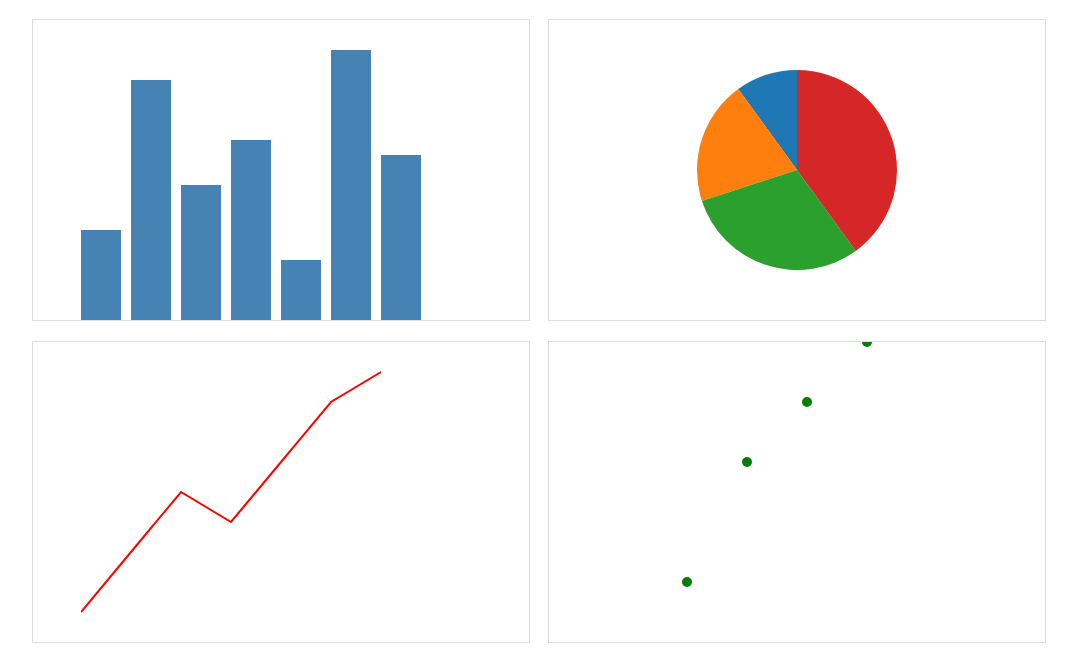
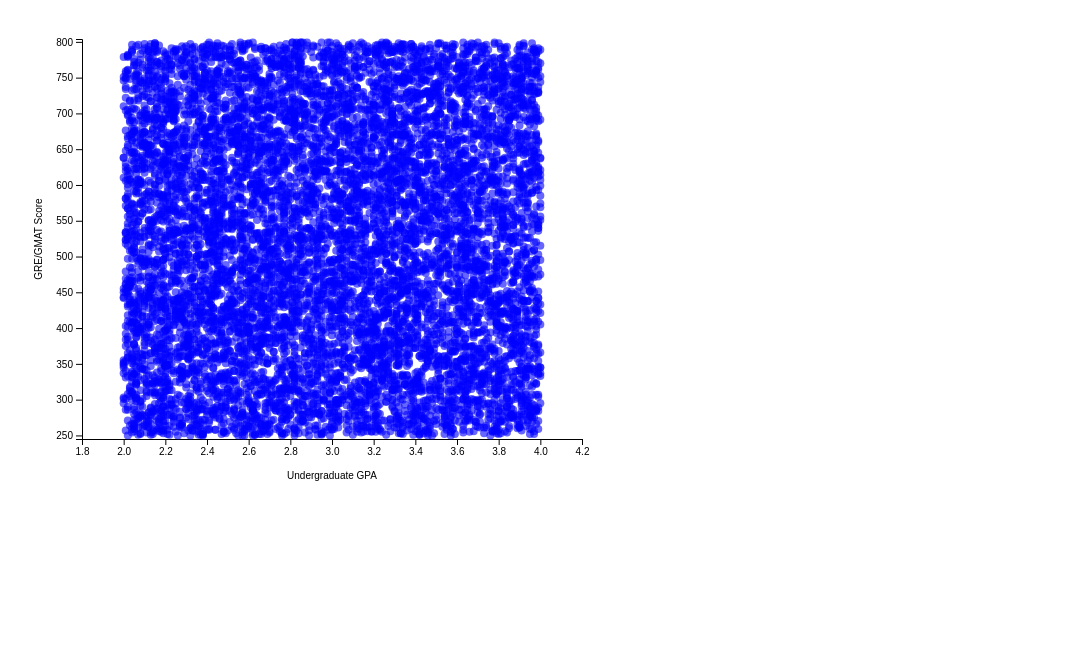
Before and after one commit to BradPohl/d3_dashboard, a plain HTML site: page index.html in a window 1280 px wide. Shown: the part 61-712 px from the top of the page, without its empty margins (102-1179 px from the left). Drawn offline with nearby package versions, Linux system fonts and the light colour scheme.

Commit message:
Created scatter plot, added data, reorganized file structure

```diff
--- a/index.html
+++ b/index.html
@@ -10,11 +10,13 @@
 <body>
     <h1>D3.js Dashboard</h1>
     <div class="dashboard">
-        <div id="chart1"></div>
-        <div id="chart2"></div>
+        <div id="scatter"></div>
+        <!-- <div id="chart2"></div>
         <div id="chart3"></div>
-        <div id="chart4"></div>
+        <div id="chart4"></div> -->
     </div>
-    <script src="script.js"></script>
+    <script src="js/dataloader.js"></script>
+    <script src="js/chart1.js"></script>
+    <script src="js/main.js"></script>
 </body>
 </html>
--- /dev/null
+++ b/js/chart1.js
@@ -0,0 +1,51 @@
+function createScatterPlot(data) {
+    const width = 500, height = 400, margin = {top:20, right:30, bottom:50, left:50};
+
+
+    const svg = d3.select("#scatter")
+        .append("svg")
+        .attr("width", width+margin.left+margin.right)
+        .attr("height", height+margin.top+margin.bottom)
+        .append("g")
+        .attr("transform", `translate(${margin.left}, ${margin.top})`);
+
+    const xScale = d3.scaleLinear()
+        .domain([d3.min(data, d=>d.gpa)-.2, d3.max(data, d=> d.gpa)+.2])
+        .range([0,width]);
+
+    const yScale = d3.scaleLinear()
+        .domain([d3.min(data, d => d.gre_gmat)-5, d3.max(data, d=>d.gre_gmat)+5])
+        .range([height, 0]);
+
+    //x axis
+    svg.append("g")
+        .attr("transform", `translate(0,${height})`)
+        .call(d3.axisBottom(xScale))
+        .append("text")
+        .attr("x", width/2)
+        .attr("y", 40)
+        .attr("fill", "black")
+        .attr("text-anchor", "middle")
+        .text("Undergraduate GPA");
+
+    //y axis
+    svg.append("g")
+        .call(d3.axisLeft(yScale))
+        .append("text")
+        .attr("transform", "rotate(-90)")
+        .attr("x", -height/2)
+        .attr("y", -40)
+        .attr("fill", "black")
+        .attr("text-anchor", "middle")
+        .text("GRE/GMAT Score");
+
+    svg.selectAll("circle")
+        .data(data)
+        .enter()
+        .append("circle")
+        .attr("cx", d=>xScale(d.gpa))
+        .attr("cy", d=>yScale(d.gre_gmat))
+        .attr("r", 4)
+        .attr("fill", "blue")
+        .attr("opacity", 0.6);
+}
--- /dev/null
+++ b/js/dataloader.js
@@ -0,0 +1,13 @@
+function loadData(callback){
+    d3.csv("data/mba_decision_dataset.csv").then(data =>{
+        //convert numeric values
+        let scatterData = data.map(d => ({
+            gpa: +d["Undergraduate GPA"],
+            gre_gmat: +d["GRE/GMAT Score"]
+        }));
+        console.log("CSV Data loaded:", scatterData);
+        callback(scatterData);
+    }).catch(error =>{
+        console.error("Could not load CSV:", error);
+    });
+}
--- /dev/null
+++ b/js/main.js
@@ -0,0 +1,5 @@
+document.addEventListener("DOMContentLoaded", function(){
+    loadData(function(data){
+        createScatterPlot(data);
+    });
+});
--- a/script.js
+++ b/script.js
@@ -1,76 +1,85 @@
-document.addEventListener("DOMContentLoaded", function() {
-    const width = 400, height = 300;
+// document.addEventListener("DOMContentLoaded", function() {
+//     const width = 400, height = 300;
 
-    // Bar Chart (Chart 1)
-    const svg1 = d3.select("#chart1")
-        .append("svg")
-        .attr("width", width)
-        .attr("height", height);
+//     d3.csv("./mba_decision_dataset.csv").then(data => {
+//         console.log("CSV Data:", data); //check the data as it loads
 
-    const data1 = [30, 80, 45, 60, 20, 90, 55];
+//         // Convert strings to numbers
+//         data.forEach(d => {
+//             d.value = +d.value;
+//         });
 
-    svg1.selectAll("rect")
-        .data(data1)
-        .enter()
-        .append("rect")
-        .attr("x", (d, i) => i * 50)
-        .attr("y", d => height - d * 3)
-        .attr("width", 40)
-        .attr("height", d => d * 3)
-        .attr("fill", "steelblue");
+//     // Bar Chart (Chart 1)
+//     const svg1 = d3.select("#chart1")
+//         .append("svg")
+//         .attr("width", width)
+//         .attr("height", height);
 
-    // Pie Chart (Chart 2)
-    const svg2 = d3.select("#chart2")
-        .append("svg")
-        .attr("width", width)
-        .attr("height", height)
-        .append("g")
-        .attr("transform", `translate(${width / 2}, ${height / 2})`);
+//     const data1 = [30, 80, 45, 60, 20, 90, 55];
 
-    const data2 = [10, 20, 30, 40];
-    const pie = d3.pie();
-    const arc = d3.arc().innerRadius(0).outerRadius(100);
-    const color = d3.scaleOrdinal(d3.schemeCategory10);
+//     svg1.selectAll("rect")
+//         .data(data1)
+//         .enter()
+//         .append("rect")
+//         .attr("x", (d, i) => i * 50)
+//         .attr("y", d => height - d * 3)
+//         .attr("width", 40)
+//         .attr("height", d => d * 3)
+//         .attr("fill", "steelblue");
 
-    svg2.selectAll("path")
-        .data(pie(data2))
-        .enter()
-        .append("path")
-        .attr("d", arc)
-        .attr("fill", (d, i) => color(i));
+//     // Pie Chart (Chart 2)
+//     const svg2 = d3.select("#chart2")
+//         .append("svg")
+//         .attr("width", width)
+//         .attr("height", height)
+//         .append("g")
+//         .attr("transform", `translate(${width / 2}, ${height / 2})`);
 
-    // Line Chart (Chart 3)
-    const svg3 = d3.select("#chart3")
-        .append("svg")
-        .attr("width", width)
-        .attr("height", height);
+//     const data2 = [10, 20, 30, 40];
+//     const pie = d3.pie();
+//     const arc = d3.arc().innerRadius(0).outerRadius(100);
+//     const color = d3.scaleOrdinal(d3.schemeCategory10);
 
-    const data3 = [10, 30, 50, 40, 60, 80, 90];
-    const line = d3.line()
-        .x((d, i) => i * 50)
-        .y(d => height - d * 3);
+//     svg2.selectAll("path")
+//         .data(pie(data2))
+//         .enter()
+//         .append("path")
+//         .attr("d", arc)
+//         .attr("fill", (d, i) => color(i));
 
-    svg3.append("path")
-        .datum(data3)
-        .attr("fill", "none")
-        .attr("stroke", "red")
-        .attr("stroke-width", 2)
-        .attr("d", line);
+//     // Line Chart (Chart 3)
+//     const svg3 = d3.select("#chart3")
+//         .append("svg")
+//         .attr("width", width)
+//         .attr("height", height);
 
-    // Scatter Plot (Chart 4)
-    const svg4 = d3.select("#chart4")
-        .append("svg")
-        .attr("width", width)
-        .attr("height", height);
+//     const data3 = [10, 30, 50, 40, 60, 80, 90];
+//     const line = d3.line()
+//         .x((d, i) => i * 50)
+//         .y(d => height - d * 3);
 
-    const data4 = [[30, 20], [50, 60], [70, 80], [90, 100]];
+//     svg3.append("path")
+//         .datum(data3)
+//         .attr("fill", "none")
+//         .attr("stroke", "red")
+//         .attr("stroke-width", 2)
+//         .attr("d", line);
 
-    svg4.selectAll("circle")
-        .data(data4)
-        .enter()
-        .append("circle")
-        .attr("cx", d => d[0] * 3)
-        .attr("cy", d => height - d[1] * 3)
-        .attr("r", 5)
-        .attr("fill", "green");
-});
+//     // Scatter Plot (Chart 4)
+//     const svg4 = d3.select("#chart4")
+//         .append("svg")
+//         .attr("width", width)
+//         .attr("height", height);
+
+//     const data4 = [[30, 20], [50, 60], [70, 80], [90, 100]];
+
+//     svg4.selectAll("circle")
+//         .data(data4)
+//         .enter()
+//         .append("circle")
+//         .attr("cx", d => d[0] * 3)
+//         .attr("cy", d => height - d[1] * 3)
+//         .attr("r", 5)
+//         .attr("fill", "green");
+//     })
+// });
--- a/styles.css
+++ b/styles.css
@@ -9,8 +9,13 @@ body {
     width: 80%;
     margin: auto;
 }
-#chart1, #chart2, #chart3, #chart4 {
+/* #chart1, #chart2, #chart3, #chart4 {
     width: 100%;
-    height: 300px;
-    border: 1px solid #ddd;
+    height: 100%;
+    border:none;
+    outline:none;
+} */
+#scatter {
+    width:100%;
+    height:100%;
 }
```
Also changed, not shown: data/mba_decision_dataset.csv (added).
